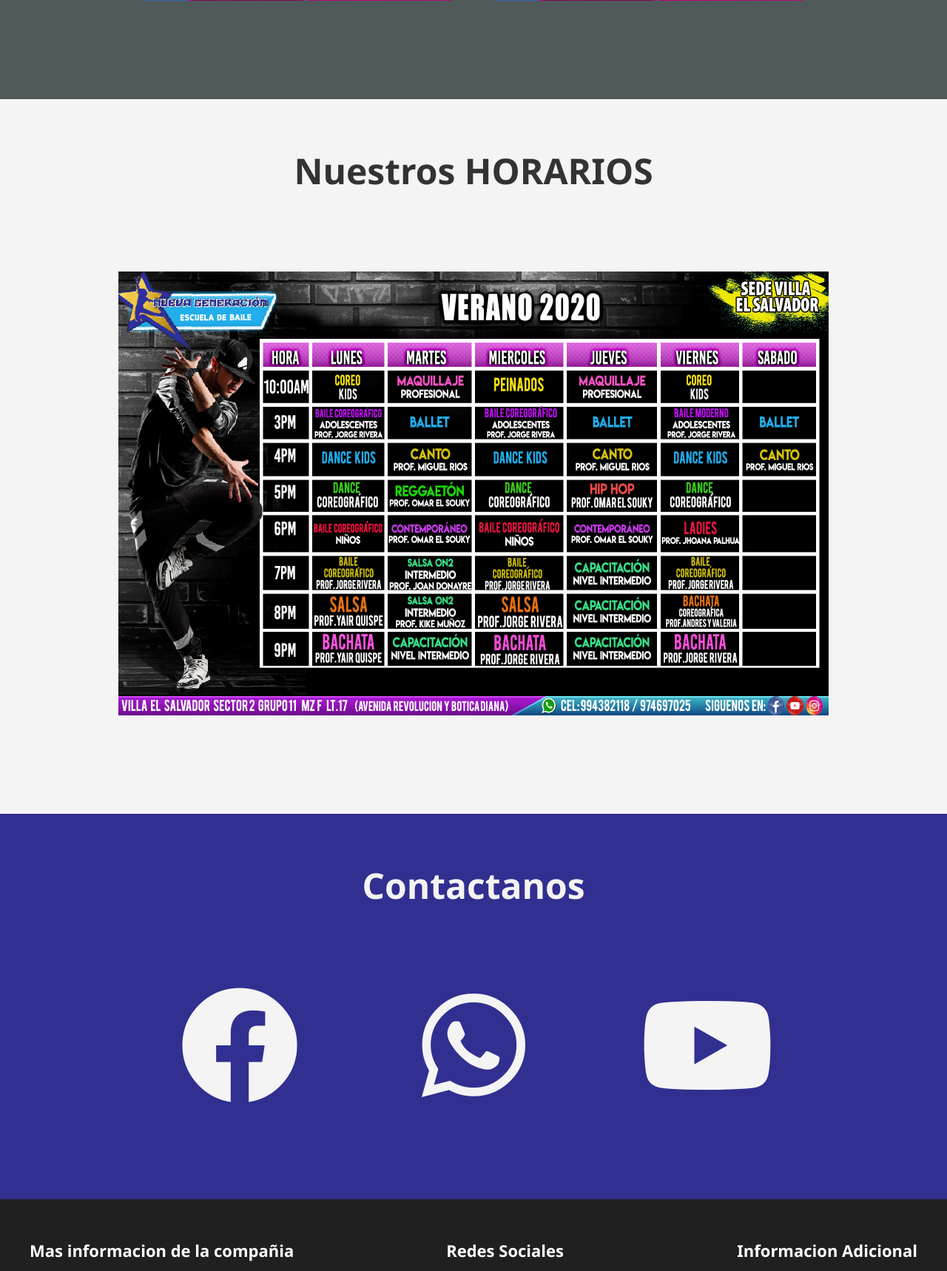
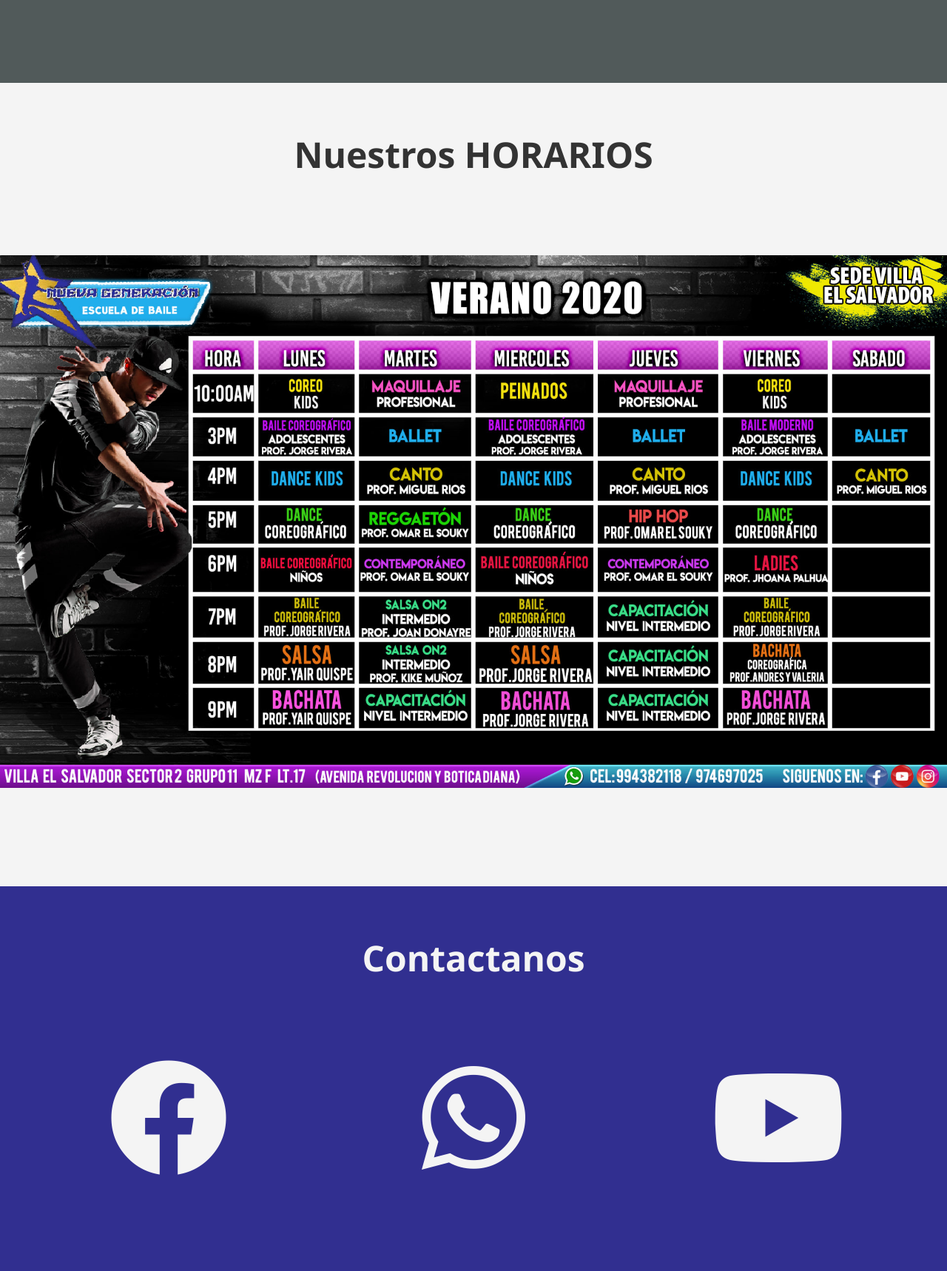
Before and after one commit to FarixRomero/escuelanuevageneracion, a PHP site: page / in a window 1280 px wide. Shown: the part 3847-5565 px from the top of the page at 74% size. Run offline with PHP 8.4, Linux system fonts and the light colour scheme; some libraries are stand-ins or nearby versions; some web fonts are replaced.

Commit message:
arreglo de errores

```diff
--- a/index.html
+++ b/index.html
@@ -32,7 +32,7 @@
         </header>
         <!--services-->
         <section  data-aos="fade-up"
-       data-aos-anchor-placement="center-bottom" class="services" >
+       data-aos-anchor-placement="top-bottom" class="services" >
             <div class="conteiner grid-4 center">
                 <div>
                     <img
@@ -86,11 +86,11 @@
             </div>
         </section>
         <!--PREMIOS-->
-        <section  data-aos="fade-up"
-       data-aos-anchor-placement="center-bottom" class="about">
+        <section   class="about">
             <div class="conteiner">
                 <h2 class="tsection">Nuestros premios</h2>
-                <div class="conteiner grid-3 center">
+                <div data-aos="fade-up"
+                data-aos-anchor-placement="center-bottom" class="conteiner grid-3 center">
                     <div>
                         <img class="premios" src="images/premio1.jpg" alt="">
                     </div>
@@ -108,7 +108,7 @@
         </section>
         <!--NUESTROS PROFESORES-->
         <section  data-aos="fade-up"
-       data-aos-anchor-placement="center-bottom" class="about gris">
+       data-aos-anchor-placement="top-bottom" class="about gris">
             <div class="conteiner">
                 <h2 class="tsection">Nuestros profesores</h2>
                 <div class="conteiner grid-2 center">
--- a/main.css
+++ b/main.css
@@ -82,7 +82,7 @@
         /* transform: translate(-50%, 0); */
     }
     .content .tittle{
-        font-size: 4.2rem;
+        font-size: 3.2rem;
         margin-top: 1rem;
         font-family: 'VogaW00-Bold';
 
@@ -92,13 +92,14 @@
         margin-top:1rem;
 
     }
-    .conteiner .horario{
-        max-width: 100%;
-        height: 600px;
+    .horario{
+    width: 100%;
+        /* height: 600px; */
+
 
     }
     .conteiner {
-        max-width: 960px;
+        /* max-width: 960px; */
         margin: auto;
         overflow: hidden;
         padding: 4rem 1rem;
@@ -151,8 +152,11 @@
 
     }
     .conteinerPad {
-        max-width: 960px;
-        margin: auto;
+        /* max-width: 960px; */
+        width: 100%;
+        padding: 0;
+        /* margin:0; */
+        /* margin: auto; */
         overflow: hidden;
         padding: 4rem 0rem;
 
```
